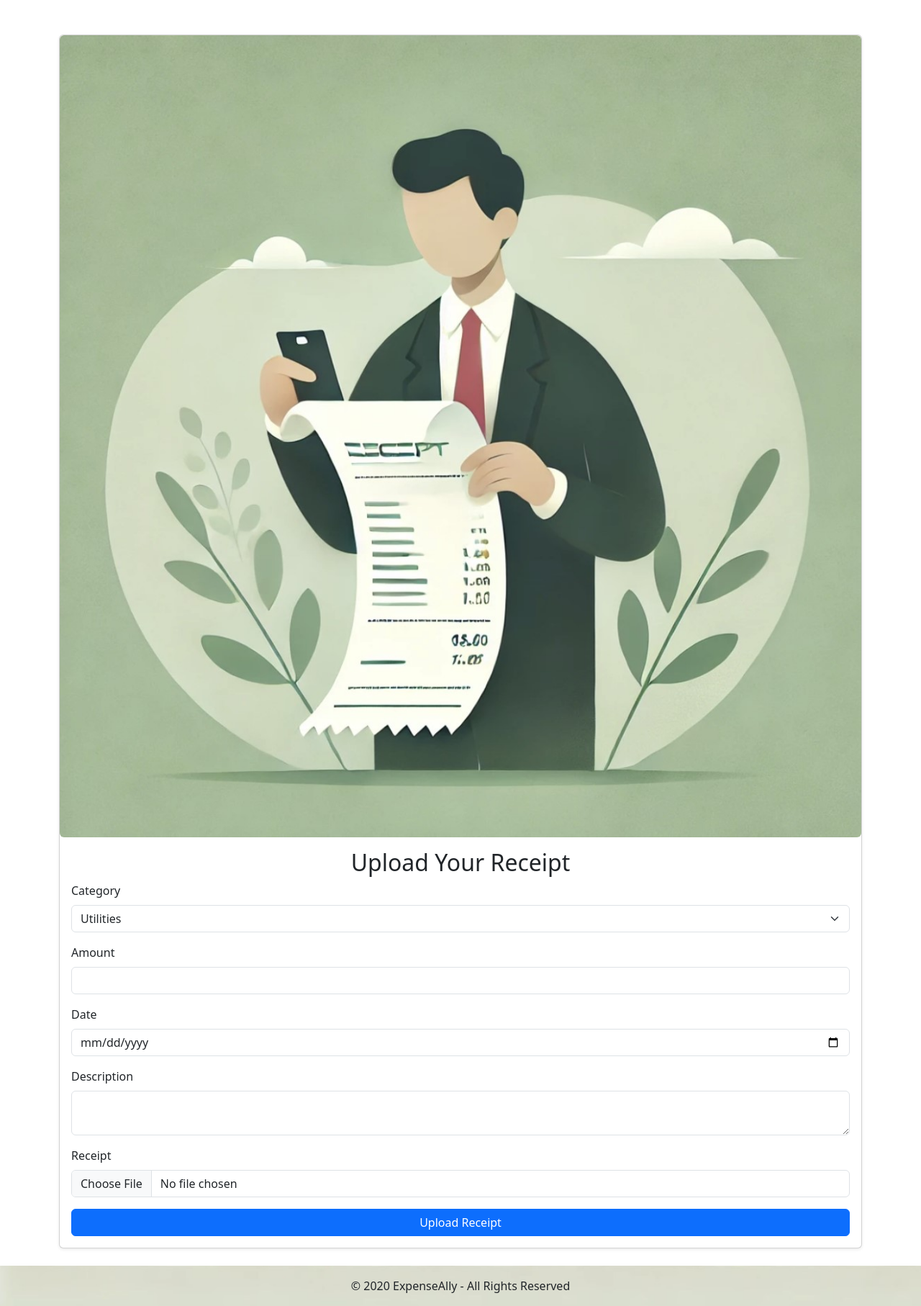
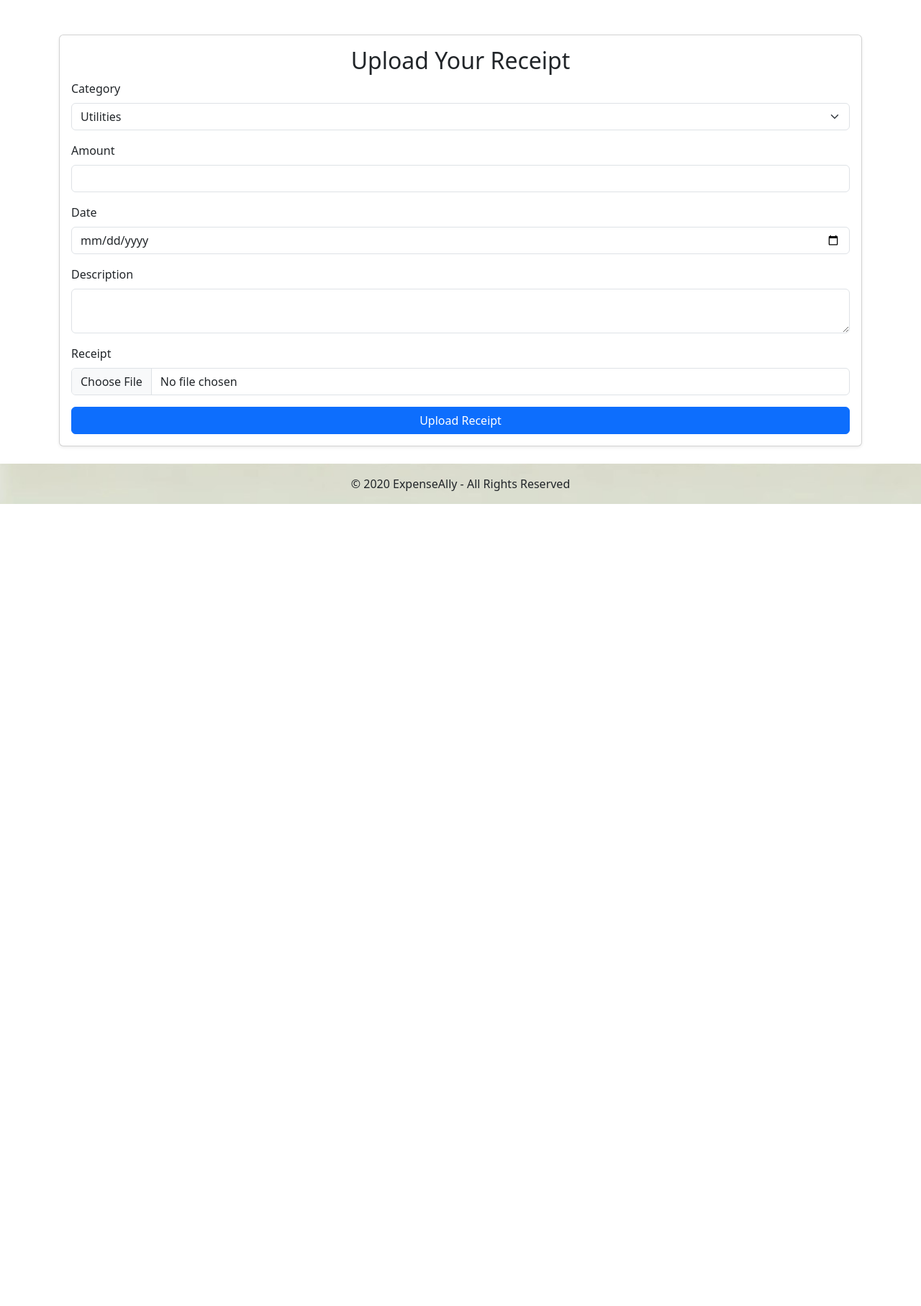
Before and after one commit to bugeja1989/expense_project, a Django app: template financial_app/templates/financial_app/upload_receipt.html in a window 1280 px wide. Shown: the part 56-1870 px from the top of the page at 72% size. After the commit the page ends 756 px from the top, so only its background shows below. Run offline with Django 4.2, Linux system fonts and the light colour scheme; the template is opened without the code that fills it: most values are stand-ins (such as "Sample title", 1, 10 or a date in 2020).

Commit message:
remocved image

```diff
--- a/financial_app/templates/financial_app/upload_receipt.html
+++ b/financial_app/templates/financial_app/upload_receipt.html
@@ -4,8 +4,8 @@
 
 {% block content %}
 <div class="card shadow-sm mt-5">
-    <!-- Scanning Illustration -->
-    <img src="{% static 'images/upload_receipt_scanning.jpg' %}" alt="Receipt Scanning Illustration" class="img-fluid rounded">
+    <!-- Scanning Illustration
+    <img src="{% static 'images/upload_receipt_scanning.jpg' %}" alt="Receipt Scanning Illustration" class="img-fluid rounded"> -->
 
     <div class="card-body">
         <h2 class="text-center">Upload Your Receipt</h2>
```
